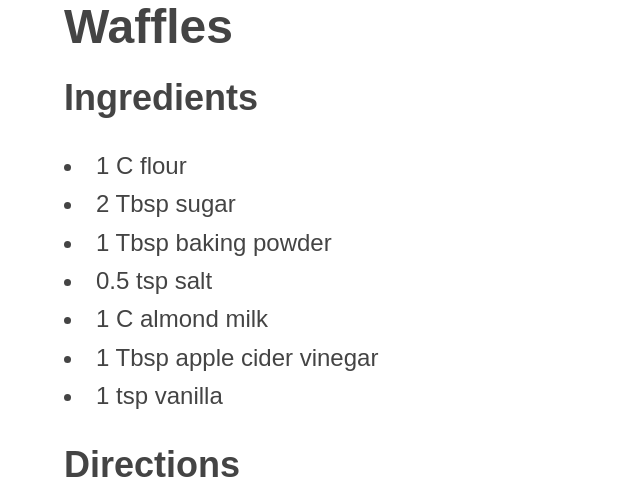
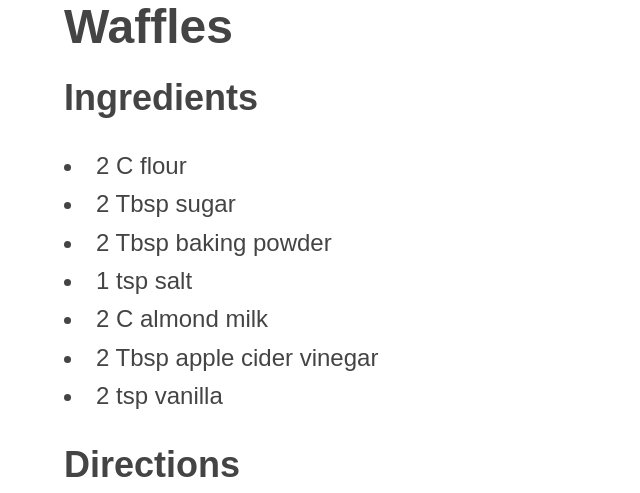
Before and after one commit to sgraham/sgraham.github.io, a Jekyll site: the page recipes/pancakes-or-waffles.html, which Jekyll copies as it is, in a window 1280 px wide. Shown: the top 493 px of the page, without its empty margins (0-640 px from the left). Built offline with Jekyll 4.4.1, drawn with Linux system fonts in a browser that asks for light colours.

Commit message:
add pea soup, double waffles

```diff
--- a/recipes/index.html
+++ b/recipes/index.html
@@ -6,6 +6,7 @@
 <h1>Recipes</h1>
 <li><a href="lentil-stew.html">Lentil Stew</a>
 <li><a href="slowcooker-pinto-beans.html">Pinto Beans</a>
+<li><a href="pea-soup.html">Pea Soup</a>
 <li><a href="quinoa.html">Quinoa</a>
 <li><a href="whole-wheat-bread.html">Whole Wheat Bread</a>
 <li><a href="pancakes-or-waffles.html">Pancakes or Waffles</a>
--- a/recipes/keep_on.js
+++ b/recipes/keep_on.js
@@ -26,6 +26,6 @@ if ('wakeLock' in navigator && 'request' in navigator.wakeLock) {
   document.addEventListener('visibilitychange', handleVisibilityChange);
   document.addEventListener('fullscreenchange', handleVisibilityChange);
 } else {
-  console.error('Wake Lock API not supported.');
+  alert('Wake Lock API not supported.');
 }
 })();
--- a/recipes/pancakes-or-waffles.html
+++ b/recipes/pancakes-or-waffles.html
@@ -6,13 +6,13 @@
 <h1>Waffles</h1>
 <h2>Ingredients</h2>
 
-<li>1 C flour</li>
+<li>2 C flour</li>
 <li>2 Tbsp sugar</li>
-<li>1 Tbsp baking powder</li>
-<li>0.5 tsp salt</li>
-<li>1 C almond milk</li>
-<li>1 Tbsp apple cider vinegar</li>
-<li>1 tsp vanilla</li>
+<li>2 Tbsp baking powder</li>
+<li>1 tsp salt</li>
+<li>2 C almond milk</li>
+<li>2 Tbsp apple cider vinegar</li>
+<li>2 tsp vanilla</li>
 
 <h2>Directions</h2>
 
```
Also changed, not shown: recipes/pea-soup.html (added, +26 -0 lines).
